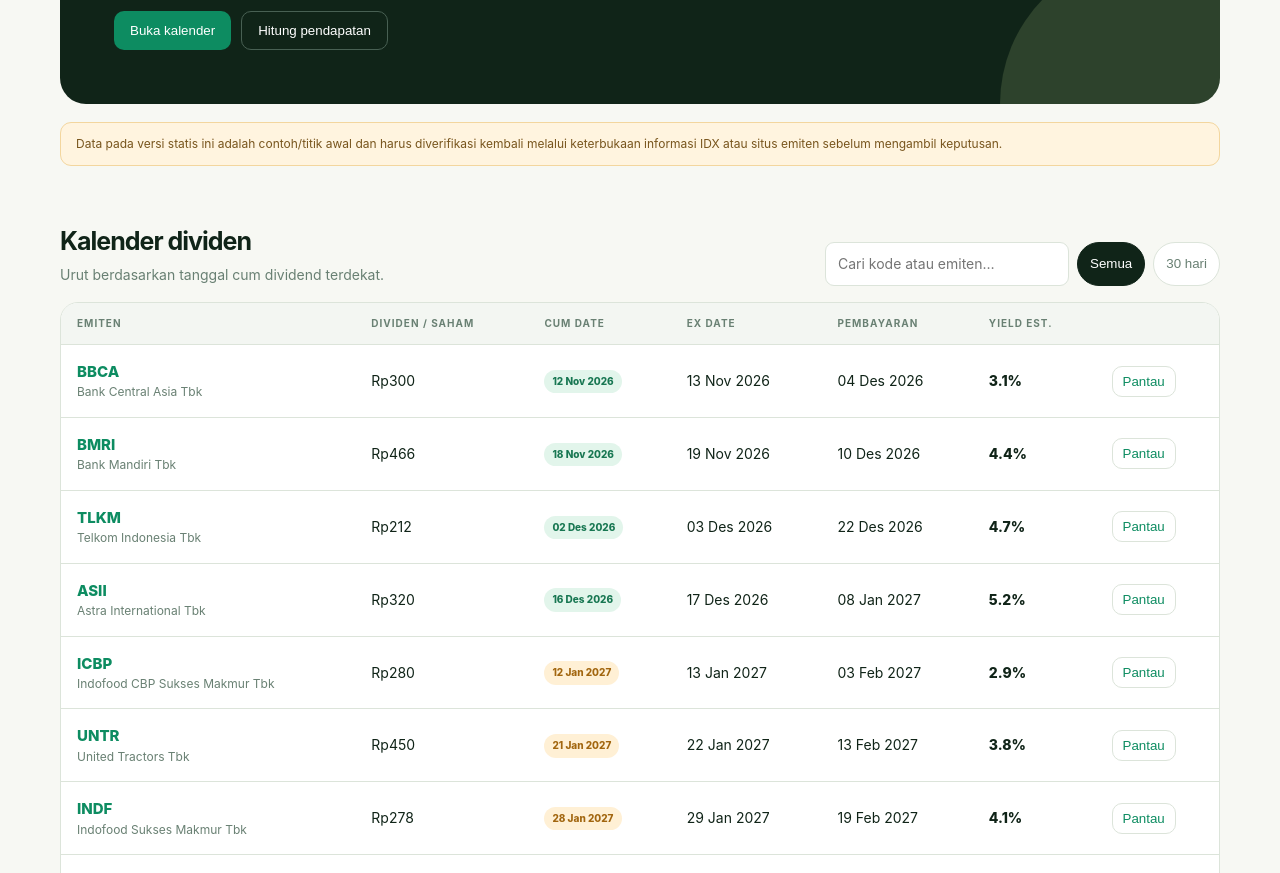
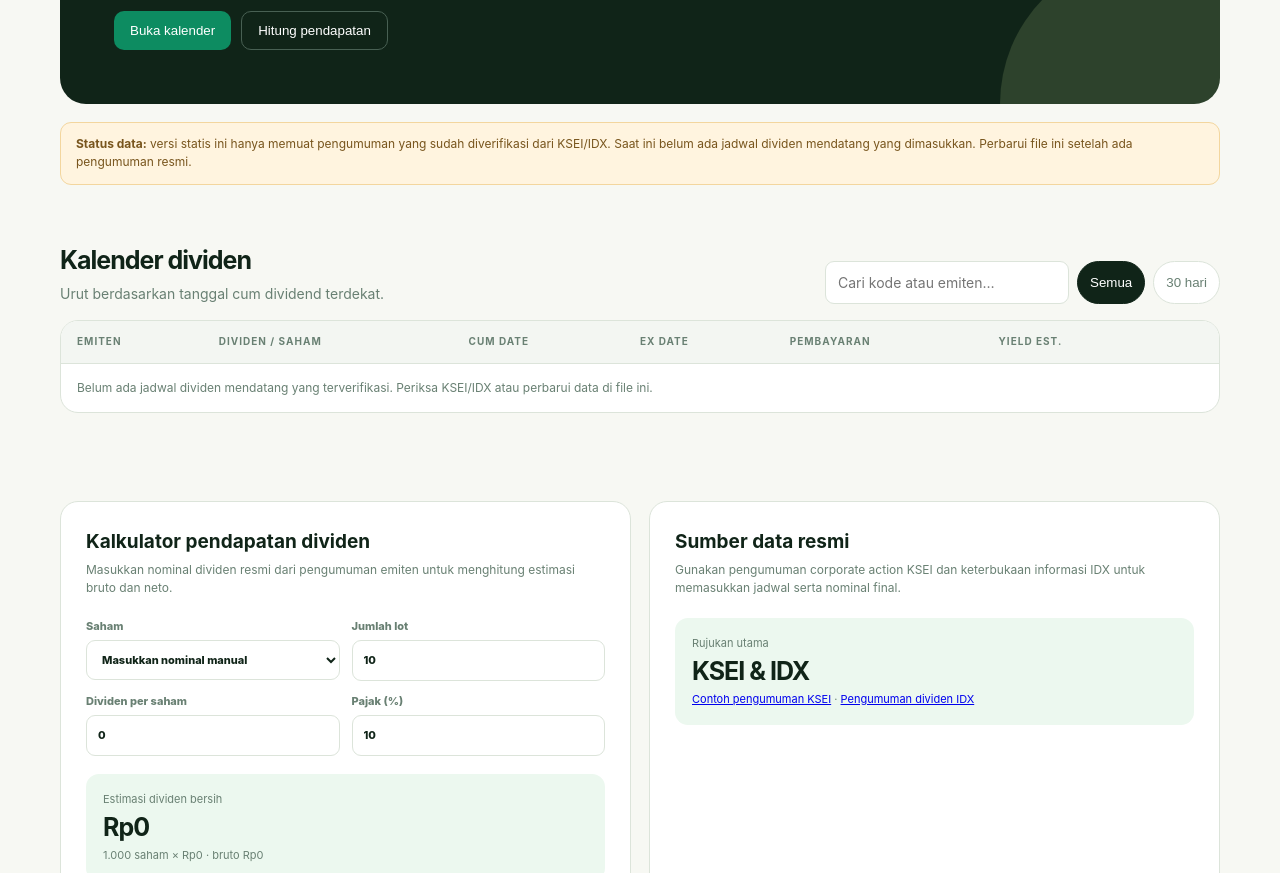
Before and after one commit to ninjas007/zaham, a plain HTML site: page dividenki/index.html in a window 1280 px wide. Shown: the part 360-1233 px from the top of the page. Drawn offline with Linux system fonts and the light colour scheme.

Commit message:
fix: remove unverified dividend schedule data

```diff
--- a/dividenki/index.html
+++ b/dividenki/index.html
@@ -11,29 +11,22 @@
 <body>
   <header class="wrap"><div class="brand">Dividen<b>Ki</b></div><nav><a href="#kalender">Kalender</a><a href="#kalkulator">Kalkulator</a><a href="#riwayat">Riwayat</a></nav><button onclick="document.querySelector('#kalender').scrollIntoView({behavior:'smooth'})">Lihat dividen</button></header>
   <main class="wrap">
-    <section class="hero"><div><div class="eyebrow">Indonesia dividend companion</div><h1>Temukan momentum<br>dividen Anda.</h1><p>Kalender yang ringkas untuk memantau jadwal cum date, ex date, recording date, dan estimasi pembayaran dividen saham Indonesia.</p><div class="hero-actions"><button onclick="document.querySelector('#kalender').scrollIntoView({behavior:'smooth'})">Buka kalender</button><button class="secondary" onclick="document.querySelector('#kalkulator').scrollIntoView({behavior:'smooth'})">Hitung pendapatan</button></div></div><aside class="hero-stat"><div class="eyebrow">Dalam data contoh</div><b id="heroCount">8</b><p>emiten dengan agenda dividen yang ditampilkan. Simpan favorit Anda untuk dipantau di perangkat ini.</p></aside></section>
-    <div class="notice">Data pada versi statis ini adalah contoh/titik awal dan harus diverifikasi kembali melalui keterbukaan informasi IDX atau situs emiten sebelum mengambil keputusan.</div>
+    <section class="hero"><div><div class="eyebrow">Indonesia dividend companion</div><h1>Temukan momentum<br>dividen Anda.</h1><p>Kalender untuk memantau jadwal cum date, ex date, recording date, dan estimasi pembayaran dividen saham Indonesia.</p><div class="hero-actions"><button onclick="document.querySelector('#kalender').scrollIntoView({behavior:'smooth'})">Buka kalender</button><button class="secondary" onclick="document.querySelector('#kalkulator').scrollIntoView({behavior:'smooth'})">Hitung pendapatan</button></div></div><aside class="hero-stat"><div class="eyebrow">Jadwal terverifikasi</div><b id="heroCount">0</b><p>emiten dengan jadwal dividen resmi yang sudah dimasukkan. Data tanpa sumber tidak ditampilkan.</p></aside></section>
+    <div class="notice"><strong>Status data:</strong> versi statis ini hanya memuat pengumuman yang sudah diverifikasi dari KSEI/IDX. Saat ini belum ada jadwal dividen mendatang yang dimasukkan. Perbarui file ini setelah ada pengumuman resmi.</div>
     <section class="section" id="kalender"><div class="section-head"><div><h2>Kalender dividen</h2><p>Urut berdasarkan tanggal cum dividend terdekat.</p></div><div class="filters"><input id="search" placeholder="Cari kode atau emiten…"><button class="chip active" data-filter="all">Semua</button><button class="chip" data-filter="soon">30 hari</button></div></div><div class="calendar"><table><thead><tr><th>Emiten</th><th>Dividen / saham</th><th>Cum date</th><th>Ex date</th><th>Pembayaran</th><th>Yield est.</th><th></th></tr></thead><tbody id="rows"></tbody></table></div><div class="watchlist" id="watchlist"></div></section>
-    <section class="section tool-grid" id="kalkulator"><article class="panel"><h3>Kalkulator pendapatan dividen</h3><p>Estimasi bruto dan neto setelah pajak dividen 10% untuk investor domestik (sesuaikan dengan kondisi Anda).</p><div class="form-grid"><label>Saham<select id="stock"></select></label><label>Jumlah lot<input id="lots" type="number" min="1" value="10"></label><label>Dividen per saham<input id="dps" type="number" min="0" value="0"></label><label>Pajak (%)<input id="tax" type="number" min="0" max="100" value="10"></label></div><div class="result"><span>Estimasi dividen bersih</span><b id="net">Rp0</b><span id="detail">0 saham × Rp0</span></div></article><article class="panel" id="riwayat"><h3>Riwayat dividen: BBCA</h3><p>Contoh visual riwayat nominal dividen per saham. Pilih saham lain pada kalkulator untuk estimasi berbeda.</p><div class="history" aria-label="Grafik riwayat dividen"><div class="bar" style="height:48%"><i>2021</i></div><div class="bar" style="height:57%"><i>2022</i></div><div class="bar" style="height:69%"><i>2023</i></div><div class="bar" style="height:79%"><i>2024</i></div><div class="bar" style="height:91%"><i>2025</i></div></div><div class="result"><span>Dividen terakhir (contoh)</span><b>Rp300 / saham</b><span>Periksa pengumuman resmi untuk nominal final.</span></div></article></section>
+    <section class="section tool-grid" id="kalkulator"><article class="panel"><h3>Kalkulator pendapatan dividen</h3><p>Masukkan nominal dividen resmi dari pengumuman emiten untuk menghitung estimasi bruto dan neto.</p><div class="form-grid"><label>Saham<select id="stock"></select></label><label>Jumlah lot<input id="lots" type="number" min="1" value="10"></label><label>Dividen per saham<input id="dps" type="number" min="0" value="0"></label><label>Pajak (%)<input id="tax" type="number" min="0" max="100" value="10"></label></div><div class="result"><span>Estimasi dividen bersih</span><b id="net">Rp0</b><span id="detail">0 saham × Rp0</span></div></article><article class="panel" id="riwayat"><h3>Sumber data resmi</h3><p>Gunakan pengumuman corporate action KSEI dan keterbukaan informasi IDX untuk memasukkan jadwal serta nominal final.</p><div class="result"><span>Rujukan utama</span><b>KSEI &amp; IDX</b><span><a href="https://web.ksei.co.id/ksei_news/read/18075/Reminder-Corporate-Action-Cum-Date-PSAB?setLocale=id-ID" target="_blank" rel="noopener">Contoh pengumuman KSEI</a> · <a href="https://idx.co.id/id/data-pasar/laporan-statistik/digital-statistic/monthly/corporate-action-of-listed-companies/dividend-announcement" target="_blank" rel="noopener">Pengumuman dividen IDX</a></span></div></article></section>
     <p class="disclaimer"><strong>Penafian:</strong> DividenKi menyajikan data referensi dan perhitungan estimasi. Jadwal, nominal, pajak, serta kelayakan menerima dividen dapat berubah. Ini bukan rekomendasi beli, jual, atau panduan investasi utama. Selalu periksa pengumuman resmi Bursa Efek Indonesia dan emiten terkait.</p>
   </main>
   <script>
-    const dividends=[
-      {code:'BBCA',name:'Bank Central Asia Tbk',dps:300,cum:'12 Nov 2026',ex:'13 Nov 2026',pay:'04 Des 2026',yield:3.1,soon:true},
-      {code:'BMRI',name:'Bank Mandiri Tbk',dps:466,cum:'18 Nov 2026',ex:'19 Nov 2026',pay:'10 Des 2026',yield:4.4,soon:true},
-      {code:'TLKM',name:'Telkom Indonesia Tbk',dps:212,cum:'02 Des 2026',ex:'03 Des 2026',pay:'22 Des 2026',yield:4.7,soon:true},
-      {code:'ASII',name:'Astra International Tbk',dps:320,cum:'16 Des 2026',ex:'17 Des 2026',pay:'08 Jan 2027',yield:5.2,soon:true},
-      {code:'ICBP',name:'Indofood CBP Sukses Makmur Tbk',dps:280,cum:'12 Jan 2027',ex:'13 Jan 2027',pay:'03 Feb 2027',yield:2.9,soon:false},
-      {code:'UNTR',name:'United Tractors Tbk',dps:450,cum:'21 Jan 2027',ex:'22 Jan 2027',pay:'13 Feb 2027',yield:3.8,soon:false},
-      {code:'INDF',name:'Indofood Sukses Makmur Tbk',dps:278,cum:'28 Jan 2027',ex:'29 Jan 2027',pay:'19 Feb 2027',yield:4.1,soon:false},
-      {code:'ANTM',name:'Aneka Tambang Tbk',dps:145,cum:'11 Feb 2027',ex:'12 Feb 2027',pay:'06 Mar 2027',yield:2.6,soon:false}
-    ];
+    // Isi hanya dari pengumuman resmi KSEI/IDX yang sudah diverifikasi.
+    // Jangan memasukkan prediksi atau jadwal dari sumber tanpa tautan resmi.
+    const dividends=[];
     const rupiah=n=>'Rp'+Number(n||0).toLocaleString('id-ID');let filter='all';let saved=JSON.parse(localStorage.getItem('dividenki-watch')||'[]');
-    const rows=document.querySelector('#rows'),stock=document.querySelector('#stock');stock.innerHTML=dividends.map(x=>`<option value="${x.code}">${x.code} — ${x.name}</option>`).join('');
-    function render(){const q=document.querySelector('#search').value.toLowerCase();const list=dividends.filter(x=>(filter==='all'||x.soon)&&(x.code.toLowerCase().includes(q)||x.name.toLowerCase().includes(q)));rows.innerHTML=list.map(x=>`<tr><td><div class="ticker">${x.code}</div><div class="company">${x.name}</div></td><td>${rupiah(x.dps)}</td><td><span class="tag ${x.soon?'':'warn'}">${x.cum}</span></td><td>${x.ex}</td><td>${x.pay}</td><td class="yield">${x.yield}%</td><td><button class="watch ${saved.includes(x.code)?'saved':''}" onclick="toggleWatch('${x.code}')">${saved.includes(x.code)?'Tersimpan':'Pantau'}</button></td></tr>`).join('')||'<tr><td colspan="7" class="company">Saham tidak ditemukan.</td></tr>';document.querySelector('#heroCount').textContent=dividends.length;document.querySelector('#watchlist').innerHTML=saved.length?'<b>Watchlist:</b> '+saved.map(c=>`<span class="watch-item">${c}<button onclick="toggleWatch('${c}')">×</button></span>`).join(''):''}
+    const rows=document.querySelector('#rows'),stock=document.querySelector('#stock');stock.innerHTML=dividends.map(x=>`<option value="${x.code}">${x.code} — ${x.name}</option>`).join('')||'<option value="">Masukkan nominal manual</option>';
+    function render(){const q=document.querySelector('#search').value.toLowerCase();const list=dividends.filter(x=>(filter==='all'||x.soon)&&(x.code.toLowerCase().includes(q)||x.name.toLowerCase().includes(q)));rows.innerHTML=list.map(x=>`<tr><td><div class="ticker">${x.code}</div><div class="company">${x.name}</div></td><td>${rupiah(x.dps)}</td><td><span class="tag ${x.soon?'':'warn'}">${x.cum}</span></td><td>${x.ex}</td><td>${x.pay}</td><td class="yield">${x.yield}%</td><td><button class="watch ${saved.includes(x.code)?'saved':''}" onclick="toggleWatch('${x.code}')">${saved.includes(x.code)?'Tersimpan':'Pantau'}</button></td></tr>`).join('')||'<tr><td colspan="7" class="company">Belum ada jadwal dividen mendatang yang terverifikasi. Periksa KSEI/IDX atau perbarui data di file ini.</td></tr>';document.querySelector('#heroCount').textContent=dividends.length;document.querySelector('#watchlist').innerHTML=saved.length?'<b>Watchlist:</b> '+saved.map(c=>`<span class="watch-item">${c}<button onclick="toggleWatch('${c}')">×</button></span>`).join(''):''}
     function toggleWatch(code){saved=saved.includes(code)?saved.filter(x=>x!==code):[...saved,code];localStorage.setItem('dividenki-watch',JSON.stringify(saved));render()}window.toggleWatch=toggleWatch;
     function calculate(){const item=dividends.find(x=>x.code===stock.value);const dps=Number(document.querySelector('#dps').value)||0,lots=Number(document.querySelector('#lots').value)||0,tax=Number(document.querySelector('#tax').value)||0,shares=lots*100,gross=shares*dps,net=gross*(1-tax/100);document.querySelector('#net').textContent=rupiah(net);document.querySelector('#detail').textContent=`${shares.toLocaleString('id-ID')} saham × ${rupiah(dps)} · bruto ${rupiah(gross)}`;if(item&&document.activeElement===stock)document.querySelector('#dps').value=item.dps}
-    stock.addEventListener('change',()=>{document.querySelector('#dps').value=dividends.find(x=>x.code===stock.value).dps;calculate()});document.querySelectorAll('#lots,#dps,#tax').forEach(x=>x.addEventListener('input',calculate));document.querySelector('#search').addEventListener('input',render);document.querySelectorAll('[data-filter]').forEach(b=>b.addEventListener('click',()=>{filter=b.dataset.filter;document.querySelectorAll('[data-filter]').forEach(x=>x.classList.toggle('active',x===b));render()}));document.querySelector('#dps').value=dividends[0].dps;render();calculate();
+    stock.addEventListener('change',()=>{const item=dividends.find(x=>x.code===stock.value);if(item)document.querySelector('#dps').value=item.dps;calculate()});document.querySelectorAll('#lots,#dps,#tax').forEach(x=>x.addEventListener('input',calculate));document.querySelector('#search').addEventListener('input',render);document.querySelectorAll('[data-filter]').forEach(b=>b.addEventListener('click',()=>{filter=b.dataset.filter;document.querySelectorAll('[data-filter]').forEach(x=>x.classList.toggle('active',x===b));render()}));render();calculate();
   </script>
 </body>
 </html>
```
